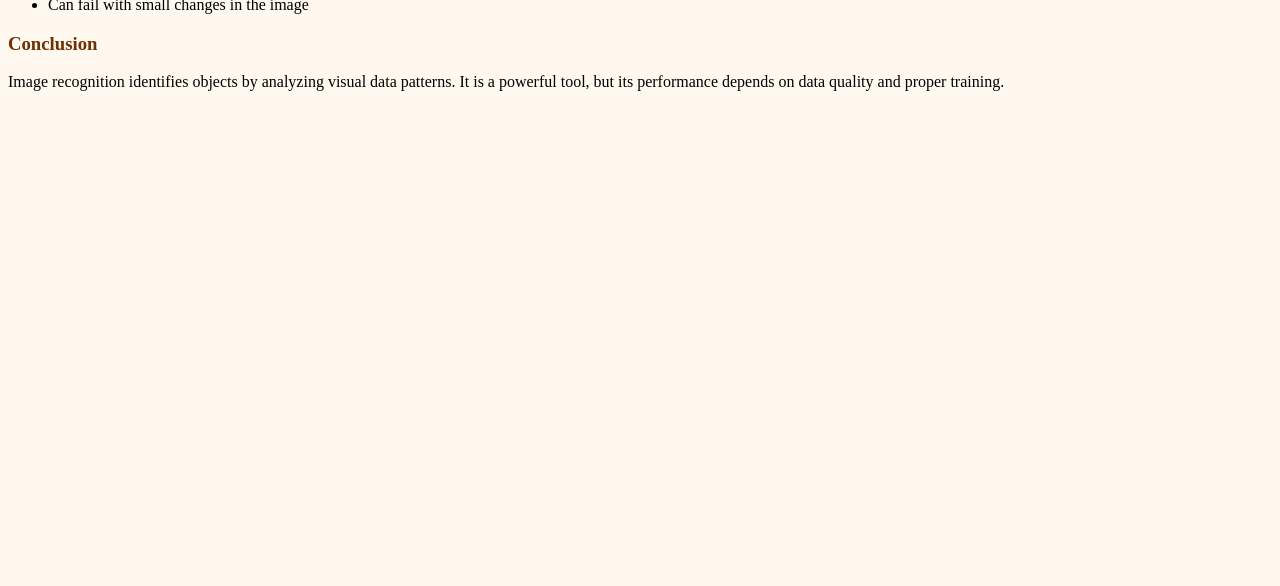
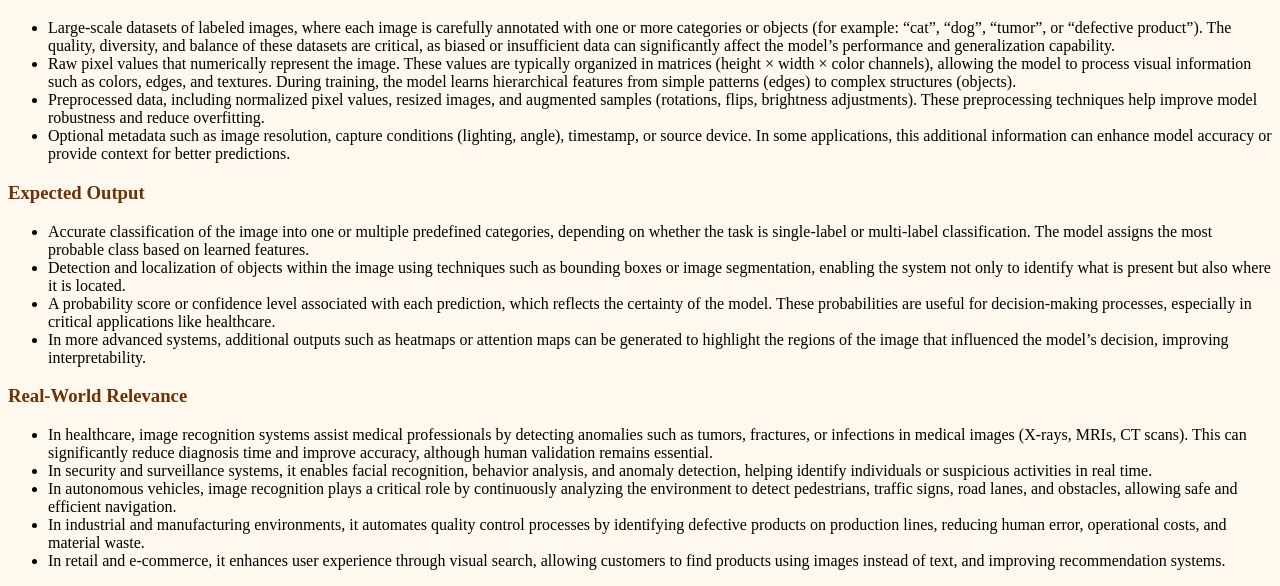
Before and after one commit to Juan-David-87/MACHINE_LEARNING, a Flask app: a page that uses templates/UseCaseYira.html in a window 1280 px wide. Shown: the part 1338-1924 px from the top of the page. Before the commit the page ends 1429 px from the top, so only its background shows below. Run offline with Flask 3, Linux system fonts and the light colour scheme.

Commit message:
add use case

```diff
--- a/templates/UseCaseYira.html
+++ b/templates/UseCaseYira.html
@@ -29,60 +29,72 @@
 
     <h1>Use Cases for Machine Learning</h1>
 
-    <h2>Image Recognition</h2>
-
+   <h2>Image Recognition System for Object Detection</h2>
     <img src="https://kinsta.com/es/wp-content/uploads/sites/8/2024/04/object-detection-app-1024x512.jpg" width="400">
 
-    <h3>Image Recognition in Machine Learning</h3>
+    <h3>Problem Description</h3>
     <p>
-        Image recognition is a technique in artificial intelligence that allows a computer
-        to identify objects within an image, such as distinguishing between a cat and a dog.
-        Instead of “seeing” like a human, the system analyzes the numerical values of pixels
-        to detect patterns.
+        In today's digital world, organizations generate massive amounts of visual data through cameras,
+        sensors, and mobile devices. However, manually analyzing this data is inefficient, time-consuming,
+        and highly dependent on human expertise. In fields such as healthcare, professionals must examine
+        medical images like X-rays or MRIs to detect diseases, which can lead to delays and variability in
+        diagnosis. In manufacturing, identifying defects in products through human inspection can result in
+        inconsistencies and increased operational costs. These challenges create the need for automated systems
+        capable of analyzing images quickly, consistently, and at scale.
     </p>
 
-    <h3>How does it work?</h3>
-    <p>The basic process is:</p>
-
-    <ol>
-        <li>Data: Many labeled images are used (e.g., “cat” or “dog”).</li>
-        <li>Preprocessing: Images are resized and formatted.</li>
-        <li>Training: A model, usually a Convolutional Neural Network (CNN), learns patterns.</li>
-        <li>Prediction: The model calculates probabilities and decides which object appears in the image.</li>
-    </ol>
-
-    <h3>How does it learn?</h3>
-
-    <img src="https://visionplatform.ai/wp-content/uploads/2024/01/object-detection.png" width="400">
+    <h3>Type of Machine Learning</h3>
+    <img src="https://inesdi-cdn.s3.eu-west-3.amazonaws.com/inesdi-prod/2022-10/MicrosoftTeams-image%20%2810%29.png" width="400">
 
     <p>
-        The model compares its predictions with the correct answers, calculates the error,
-        and adjusts its parameters to improve. This process is repeated many times until
-        good accuracy is achieved.
+        This use case is based on Supervised Learning, where the model is trained using labeled datasets.
+        The most commonly used approach is Convolutional Neural Networks (CNN), which are specifically designed
+        to process and analyze visual data by identifying spatial patterns such as edges, shapes, and textures.
     </p>
 
-    <h3>Applications</h3>
+    <h3>Input Data</h3>
+    <img src="https://es.mathworks.com/discovery/image-recognition/_jcr_content/mainParsys/band_1231704498_copy/mainParsys/lockedsubnav/mainParsys/columns_2068562688/4f6bd80f-afb9-42e0-b0c7-be067b65ef53/image_copy.adapt.full.medium.png/1767867917952.png" width="400">
+
     <ul>
-        <li>Medical diagnosis</li>
-        <li>Facial recognition</li>
-        <li>Autonomous vehicles</li>
-        <li>Quality control</li>
+        <li>Large-scale datasets of labeled images, where each image is carefully annotated with one or more categories
+        or objects (for example: “cat”, “dog”, “tumor”, or “defective product”). The quality, diversity, and balance
+        of these datasets are critical, as biased or insufficient data can significantly affect the model’s performance
+        and generalization capability.</li>
+        <li>Raw pixel values that numerically represent the image. These values are typically organized in matrices
+        (height × width × color channels), allowing the model to process visual information such as colors, edges,
+        and textures. During training, the model learns hierarchical features from simple patterns (edges) to complex
+        structures (objects).</li>
+        <li>Preprocessed data, including normalized pixel values, resized images, and augmented samples (rotations, flips,
+        brightness adjustments). These preprocessing techniques help improve model robustness and reduce overfitting.</li>
+        <li>Optional metadata such as image resolution, capture conditions (lighting, angle), timestamp, or source device.
+        In some applications, this additional information can enhance model accuracy or provide context for better predictions.</li>
     </ul>
 
-    <h3>Limitations</h3>
+    <h3>Expected Output</h3>
     <ul>
-        <li>Requires large amounts of data</li>
-        <li>Can have biases</li>
-        <li>Often lacks explainability</li>
-        <li>Can fail with small changes in the image</li>
+        <li>Accurate classification of the image into one or multiple predefined categories, depending on whether the task
+        is single-label or multi-label classification. The model assigns the most probable class based on learned features.</li>
+        <li>Detection and localization of objects within the image using techniques such as bounding boxes or image segmentation,
+        enabling the system not only to identify what is present but also where it is located.</li>
+        <li>A probability score or confidence level associated with each prediction, which reflects the certainty of the model.
+        These probabilities are useful for decision-making processes, especially in critical applications like healthcare.</li>
+        <li>In more advanced systems, additional outputs such as heatmaps or attention maps can be generated to highlight
+        the regions of the image that influenced the model’s decision, improving interpretability.</li>
     </ul>
 
-    <h3>Conclusion</h3>
-    <p>
-        Image recognition identifies objects by analyzing visual data patterns.
-        It is a powerful tool, but its performance depends on data quality
-        and proper training.
-    </p>
-
+    <h3>Real-World Relevance</h3>
+    <ul>
+        <li>In healthcare, image recognition systems assist medical professionals by detecting anomalies such as tumors,
+        fractures, or infections in medical images (X-rays, MRIs, CT scans). This can significantly reduce diagnosis time
+        and improve accuracy, although human validation remains essential.</li>
+        <li>In security and surveillance systems, it enables facial recognition, behavior analysis, and anomaly detection,
+        helping identify individuals or suspicious activities in real time.</li>
+        <li>In autonomous vehicles, image recognition plays a critical role by continuously analyzing the environment to
+        detect pedestrians, traffic signs, road lanes, and obstacles, allowing safe and efficient navigation.</li>
+        <li>In industrial and manufacturing environments, it automates quality control processes by identifying defective
+        products on production lines, reducing human error, operational costs, and material waste.</li>
+        <li>In retail and e-commerce, it enhances user experience through visual search, allowing customers to find products
+        using images instead of text, and improving recommendation systems.</li>
+    </ul>
 </body>
 </html>
```
